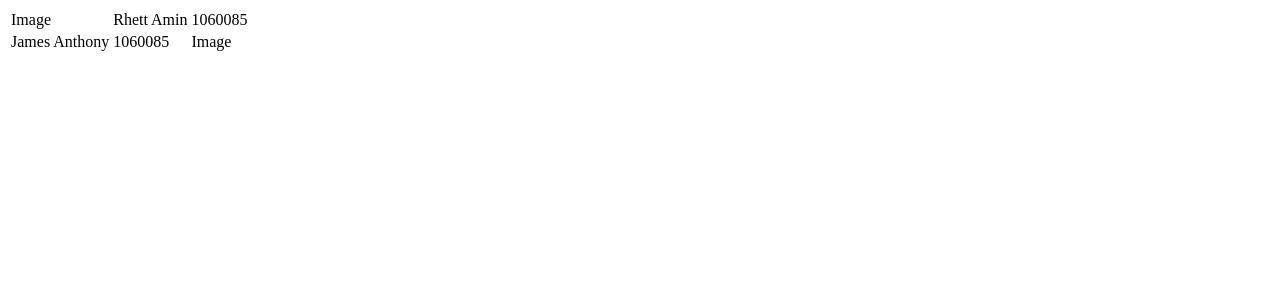
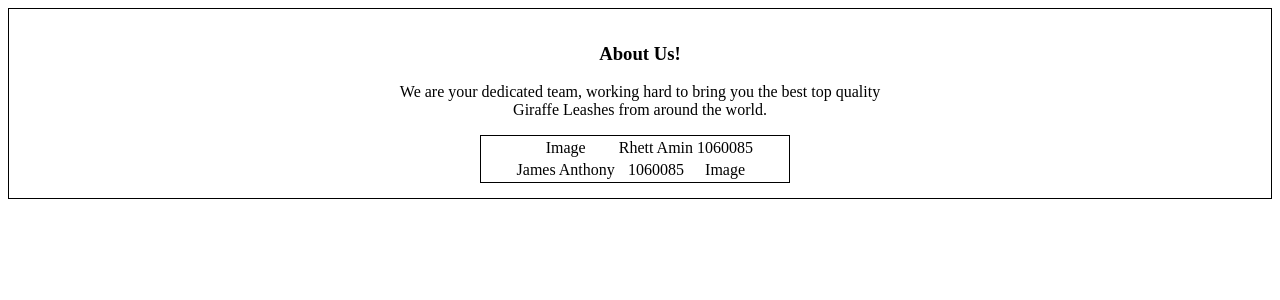
Before and after one commit to RhettAmin/4WW3, a PHP site: page /html/contact.html in a window 1280 px wide. Shown: the top 300 px of the page. Run offline with PHP 8.4, Linux system fonts and the light colour scheme.

Commit message:
update folder structure, small css changes

```diff
--- a/Assignment_1/contact.html
+++ /dev/null
@@ -1,42 +0,0 @@
-<!doctype html>
-<html lang = "en">
-
-	<head>
-		<meta charset="UTF-8">
-		<meta http-equiv="X-UA-Compatible"  content="IE=edge,chrome=1">
-		<meta name="viewport" content="width=device-width, initial-scale=1">
-		<link rel='stylesheet' type='text/css' href='stylesheet.css'>
-		<title>Gleash</title>
-
-	</head>
-
-	<body>
-
-		<table>
-			<tr>
-				<td>
-					Image
-				</td>
-				<td>
-					Rhett Amin
-				</td>
-				<td>
-					1060085
-				</td>
-			</tr>
-			<tr>
-				<td>
-					James Anthony
-				</td>
-				<td>
-					1060085
-				</td>
-				<td>
-					Image
-				</td>
-			</tr>
-		</table>
-
-	</body>
-
-</html>
--- a/Assignment_1/stylesheet.css
+++ b/Assignment_1/css/stylesheet.css
@@ -12,6 +12,8 @@ nav > a {
  	margin-left: auto;
  	margin-right: auto;
  	border: 1px solid black;
+ 	float: none;
+ 	text-align: center;
 }
 
 /**************************/
@@ -22,6 +24,8 @@ nav > a {
 	width: 27%;
 	margin: auto;
 	border: 1px solid black;
+	float: none;
+	text-align: left;
  }
 
 .inlinelabels {
@@ -36,6 +40,12 @@ nav > a {
 /******** Contact *********/
 /**************************/
 
+.center {
+	text-align: center;
+	border: 1px solid black;
+	width: 25%;
+	margin-left:37%;
+}
 
 .heightspacer1{
 	height: 1px;
--- /dev/null
+++ b/Assignment_1/html/contact.html
@@ -0,0 +1,52 @@
+<!doctype html>
+<html lang = "en">
+
+	<head>
+		<meta charset="UTF-8">
+		<meta http-equiv="X-UA-Compatible"  content="IE=edge,chrome=1">
+		<meta name="viewport" content="width=device-width, initial-scale=1">
+		<link rel='stylesheet' type='text/css' href='../css/stylesheet.css'>
+		<title>Gleash</title>
+
+	</head>
+
+	<body>
+
+		<div class="container">
+			<h3> About Us!</h3>
+
+			<p>We are your dedicated team, working hard to bring you the best top quality<br>
+			Giraffe Leashes from around the world.</p>
+
+			<div class="center">
+				<table align="center">
+					<tr>
+						<td>
+							Image
+						</td>
+						<td>
+							Rhett Amin
+						</td>
+						<td>
+							1060085
+						</td>
+					</tr>
+					<tr>
+						<td>
+							James Anthony
+						</td>
+						<td>
+							1060085
+						</td>
+						<td>
+							Image
+						</td>
+					</tr>
+				</table>
+			</div>
+
+		</div>
+
+	</body>
+
+</html>
--- a/Assignment_1/registration.html
+++ b/Assignment_1/html/registration.html
@@ -5,7 +5,7 @@
 		<meta charset="UTF-8">
 		<meta http-equiv="X-UA-Compatible"  content="IE=edge,chrome=1">
 		<meta name="viewport" content="width=device-width, initial-scale=1">
-		<link rel='stylesheet' type='text/css' href='stylesheet.css'>
+		<link rel='stylesheet' type='text/css' href='../css/stylesheet.css'>
 		<title>Gleash</title>
 
 	</head>
@@ -15,7 +15,7 @@
 	<body>
 
 		<header>
-			<a href="index.html"><img class="headerimg" src="gleash_landscape.jpg"><a>
+			<a href="index.html"><img class="headerimg" src="../images/gleash_landscape.jpg"><a>
 		</header>
 
 		<nav>
@@ -73,6 +73,7 @@
 					<div>
 						<input type="text" placeholder="Unit #">
 						<input type="text" placeholder="Street #">
+						<div class="heightspacer10"></div>
 						<input type="text" placeholder="Street Name">
 					</div>
 
```
Also changed, not shown: Assignment_1/html/index.html (added, +35 -0 lines), Assignment_1/html/login.html (renamed from Assignment_1/login.html, +9 -6 lines), Assignment_1/index.html (deleted, +0 -31 lines), Assignment_1/images/gleash.jpeg (renamed from Assignment_1/gleash.jpeg), Assignment_1/images/gleash_landscape.jpg (renamed from Assignment_1/gleash_landscape.jpg), 1 other file.
